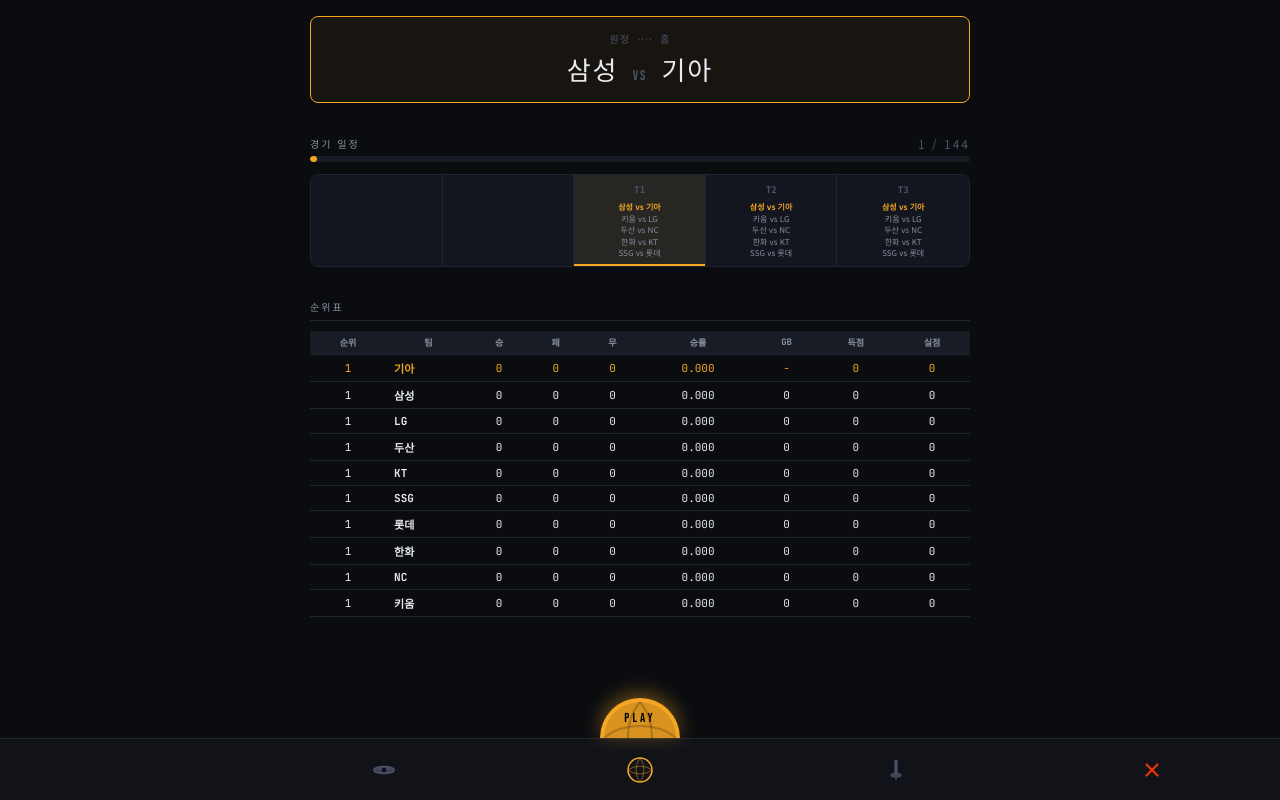
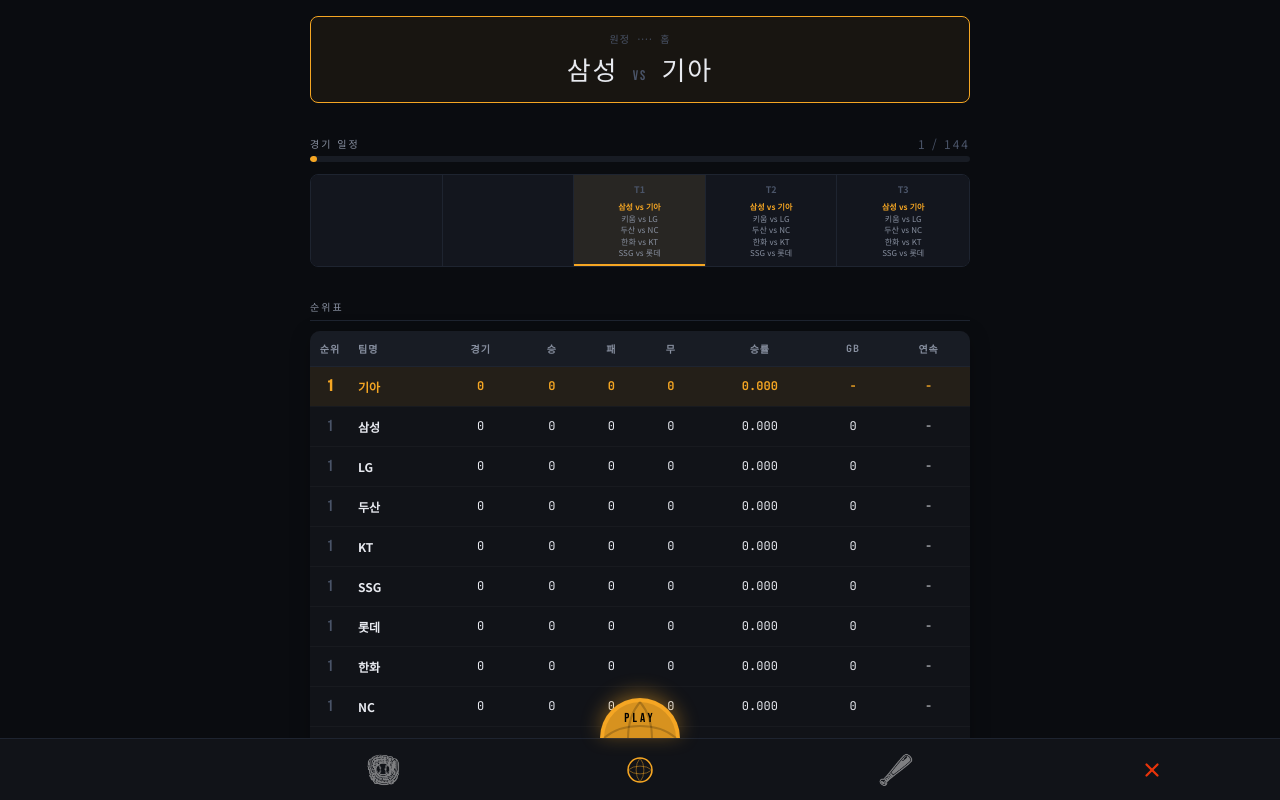
Before and after one commit to babosungil/KBOLeagueSimulator, a plain HTML site: page index.html in a window 1280 px wide. Both pictures are taken after a click on the button "시즌 시작". Drawn offline with Linux system fonts and the light colour scheme.

Commit message:
하단 아이콘 적용

```diff
--- a/index.html
+++ b/index.html
@@ -190,11 +190,17 @@ body{background:var(--bg);color:var(--text);font-family:'Noto Sans KR',sans-seri
 .progress-bar-wrap{background:var(--bg3);border-radius:4px;height:6px;margin-bottom:4px;overflow:hidden}
 .progress-bar-fill{height:100%;background:var(--accent);border-radius:4px;transition:width .3s}
 .progress-label{font-size:10px;color:var(--text3);margin-bottom:16px}
-.standings-table{width:100%;border-collapse:collapse;font-size:11px;font-family:'JetBrains Mono'}
-.standings-table th{padding:5px 8px;text-align:center;color:var(--text2);font-size:9px;background:var(--bg3);border-bottom:1px solid var(--border)}
-.standings-table td{padding:5px 8px;text-align:center;border-bottom:1px solid var(--border);color:var(--text)}
-.standings-table td:nth-child(2){text-align:left}
-.standings-table .my-team-row td{color:var(--accent)}
+.standings-table{width:100%;border-collapse:collapse;font-size:12px;font-family:'JetBrains Mono';background:var(--bg2);border-radius:10px;overflow:hidden;box-shadow:0 4px 20px rgba(0,0,0,0.25);}
+.standings-table th{padding:10px 8px;text-align:center;color:var(--text2);font-size:10px;background:var(--bg3);border-bottom:1px solid var(--border);text-transform:uppercase;letter-spacing:1px;}
+.standings-table td{padding:10px 8px;text-align:center;border-bottom:1px solid rgba(255,255,255,0.03);color:var(--text);transition:background 0.2s;}
+.standings-table tr:hover td{background:rgba(255,255,255,0.02);}
+.standings-table td:nth-child(2){text-align:left;font-family:'Noto Sans KR';font-weight:500;}
+.standings-table .my-team-row{background:rgba(245,166,35,0.08);}
+.standings-table .my-team-row td{color:var(--accent);font-weight:700;}
+.standings-table .rank-cell{font-family:'Bebas Neue';font-size:16px;color:var(--text3);}
+.standings-table .my-team-row .rank-cell{color:var(--accent);}
+.streak-win{color:var(--accent3);font-weight:700;}
+.streak-loss{color:var(--accent2);font-weight:700;}
 .next-game-card{background:var(--panel);border:1px solid var(--border2);border-radius:8px;padding:14px;margin-bottom:12px}
 .next-game-card.my-game{border-color:var(--accent);background:rgba(245,166,35,.06)}
 .ng-label{font-size:10px;color:var(--text2);letter-spacing:1px;margin-bottom:6px}
@@ -375,6 +381,25 @@ body{background:var(--bg);color:var(--text);font-family:'Noto Sans KR',sans-seri
 .gnav-btn.play:active{transform:scale(1.05);}
 .gnav-btn.exit{color:var(--accent2);}
 
+/* 내비게이션 아이콘 스타일 */
+.snav-btn img {
+  width: 36px;
+  height: 36px;
+  object-fit: contain;
+  filter: invert(1);
+  opacity: 0.5;
+  transition: all 0.2s ease;
+}
+.snav-btn.snav-active img {
+  opacity: 1;
+  filter: invert(1) brightness(1.5) drop-shadow(0 0 8px var(--accent));
+  transform: scale(1.1);
+}
+.snav-btn:hover img {
+  opacity: 0.8;
+  transform: scale(1.05);
+}
+
 </style>
 </head>
 <body>
@@ -483,12 +508,7 @@ body{background:var(--bg);color:var(--text);font-family:'Noto Sans KR',sans-seri
   <div id="season-bottom-nav">
     <button class="snav-btn snav-disabled" id="snav-btn-5"></button>
     <button class="snav-btn" id="snav-btn-2" onclick="switchSeasonTab(2)">
-      <svg width="26" height="26" viewBox="0 0 36 36" fill="none" xmlns="http://www.w3.org/2000/svg">
-        <rect x="4" y="18" width="28" height="4" rx="2" fill="currentColor" opacity=".7"/>
-        <ellipse cx="18" cy="18" rx="14" ry="5" fill="none" stroke="currentColor" stroke-width="2"/>
-        <path d="M4 18 Q18 6 32 18" fill="currentColor" opacity=".85"/>
-        <circle cx="18" cy="18" r="3" fill="var(--bg)"/>
-      </svg>
+      <img src="assets/baseball_icon_1_transparent.png" alt="Pitcher">
     </button>
     <button class="snav-btn snav-active" id="snav-btn-3" onclick="switchSeasonTab(3)">
       <svg width="26" height="26" viewBox="0 0 100 100" xmlns="http://www.w3.org/2000/svg">
@@ -500,11 +520,7 @@ body{background:var(--bg);color:var(--text);font-family:'Noto Sans KR',sans-seri
       </svg>
     </button>
     <button class="snav-btn" id="snav-btn-4" onclick="switchSeasonTab(4)">
-      <svg width="26" height="26" viewBox="0 0 100 100" xmlns="http://www.w3.org/2000/svg">
-        <rect x="44" y="10" width="12" height="55" rx="6" fill="currentColor"/>
-        <ellipse cx="50" cy="70" rx="22" ry="10" fill="currentColor" opacity=".8"/>
-        <rect x="46" y="76" width="8" height="14" rx="4" fill="currentColor" opacity=".6"/>
-      </svg>
+      <img src="assets/baseball_icon_2_transparent.png" alt="Batter">
     </button>
     <button class="snav-btn snav-exit-btn" id="snav-btn-1" onclick="switchSeasonTab(1)">
       <svg width="22" height="22" viewBox="0 0 24 24" fill="none" stroke="currentColor" stroke-width="2.5" stroke-linecap="round"><line x1="18" y1="6" x2="6" y2="18"/><line x1="6" y1="6" x2="18" y2="18"/></svg>
--- a/js/season.js
+++ b/js/season.js
@@ -403,7 +403,7 @@ function buildSchedule(teams, myTeam) {
 // ── 순위표 초기화 ────────────────────────────────────────
 function initStandings(teams) {
   const st = {};
-  teams.forEach(t => { st[t] = { w: 0, l: 0, d: 0, rs: 0, ra: 0 }; });
+  teams.forEach(t => { st[t] = { w: 0, l: 0, d: 0, rs: 0, ra: 0, streak: 0 }; });
   return st;
 }
 
@@ -528,9 +528,19 @@ function applyResult(game) {
   const hs = SS.standings[home], as = SS.standings[away];
   hs.rs += result.homeScore; hs.ra += result.awayScore;
   as.rs += result.awayScore; as.ra += result.homeScore;
-  if (result.homeScore > result.awayScore)      { hs.w++; as.l++; }
-  else if (result.awayScore > result.homeScore) { as.w++; hs.l++; }
-  else                                          { hs.d++; as.d++; }
+
+  if (result.homeScore > result.awayScore) {
+    hs.w++; as.l++;
+    hs.streak = hs.streak > 0 ? hs.streak + 1 : 1;
+    as.streak = as.streak < 0 ? as.streak - 1 : -1;
+  } else if (result.awayScore > result.homeScore) {
+    as.w++; hs.l++;
+    as.streak = as.streak > 0 ? as.streak + 1 : 1;
+    hs.streak = hs.streak < 0 ? hs.streak - 1 : -1;
+  } else {
+    hs.d++; as.d++;
+    hs.streak = 0; as.streak = 0;
+  }
 }
 
 // ── 선수 누적 스탯 기록 ──────────────────────────────────
@@ -577,14 +587,26 @@ function simSeriesGame(series, myTeam) {
 function renderStandingsTable() {
   const sorted = getGamesBehind(getSortedStandings());
   let h = `<table class="standings-table">
-    <tr><th>순위</th><th>팀</th><th>승</th><th>패</th><th>무</th><th>승률</th><th>GB</th><th>득점</th><th>실점</th></tr>`;
+    <thead>
+      <tr>
+        <th style="width:40px">순위</th>
+        <th style="text-align:left">팀명</th>
+        <th>경기</th>
+        <th>승</th>
+        <th>패</th>
+        <th>무</th>
+        <th>승률</th>
+        <th>GB</th>
+        <th>연속</th>
+      </tr>
+    </thead>
+    <tbody>`;
 
   let currentRank = 1;
   let previousPct = -1;
   let displayedRank = 1;
 
   sorted.forEach((t, i) => {
-    // 동순위 측정
     if (t.pct !== previousPct) {
       displayedRank = currentRank;
     }
@@ -592,16 +614,25 @@ function renderStandingsTable() {
     currentRank++;
 
     const isMine = t.team === SS.myTeam;
+    const streak = t.streak || 0;
+    const streakTxt = streak === 0 ? '-' : (streak > 0 ? `${streak}승` : `${Math.abs(streak)}패`);
+    const streakClass = streak > 0 ? 'streak-win' : (streak < 0 ? 'streak-loss' : '');
+
     h += `<tr class="${isMine ? 'my-team-row' : ''}">
-      <td>${displayedRank}</td>
-      <td><b>${SS.nameKor[t.team] || t.team}</b></td>
-      <td>${t.w}</td><td>${t.l}</td><td>${t.d}</td>
+      <td class="rank-cell">${displayedRank}</td>
+      <td style="text-align:left">
+        <b>${SS.nameKor[t.team] || t.team}</b>
+      </td>
+      <td>${t.games || (t.w+t.l+t.d)}</td>
+      <td>${t.w}</td>
+      <td>${t.l}</td>
+      <td>${t.d}</td>
       <td>${t.pct.toFixed(3)}</td>
       <td>${t.gb}</td>
-      <td>${t.rs}</td><td>${t.ra}</td>
+      <td class="${streakClass}">${streakTxt}</td>
     </tr>`;
   });
-  h += '</table>';
+  h += '</tbody></table>';
   return h;
 }
 
```
Also changed, not shown: assets/baseball_icon_1_transparent.png (added), assets/baseball_icon_2_transparent.png (added).
